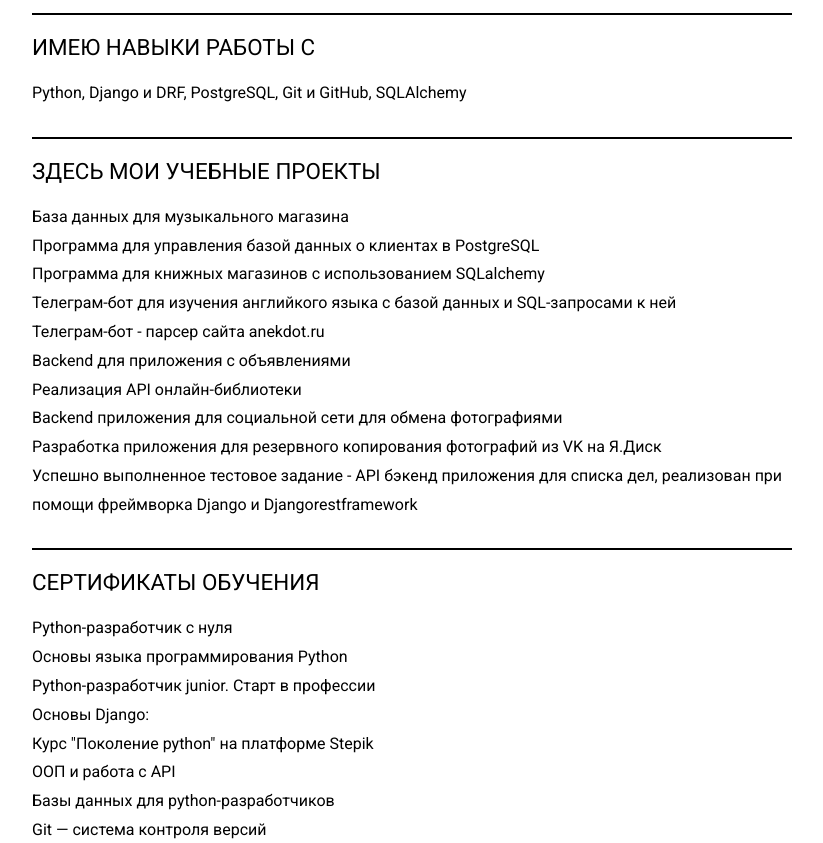
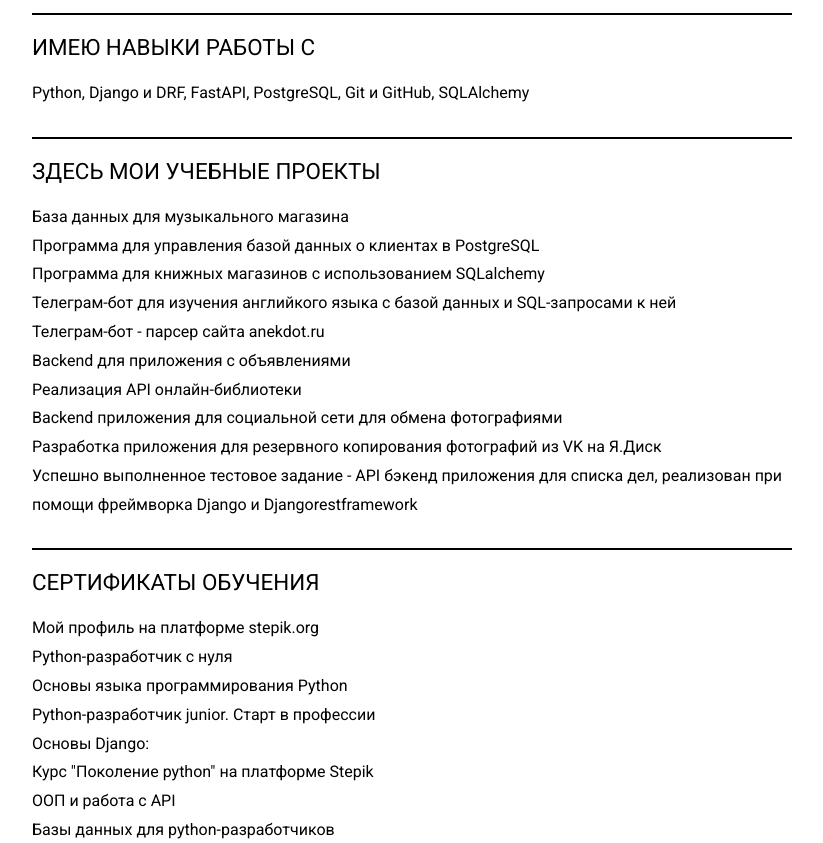
Before and after one commit to MariyaTokarevaa/MariyaTokareva.github.io, a plain HTML site: page index.html in a window 1280 px wide. Shown: the part 368-1211 px from the top of the page, without its empty margins (228-1051 px from the left). Drawn offline with Linux system fonts and the light colour scheme.

Commit message:
Update index.html

```diff
--- a/index.html
+++ b/index.html
@@ -52,7 +52,7 @@
             <div class="content__main-item">
                 <div class="main-item__description">
                     <h2 class="content__subheader">Имею навыки работы с</h2>
-                    <p> Python, Django и DRF, PostgreSQL, Git и GitHub, SQLAlchemy </p>
+                    <p> Python, Django и DRF, FastAPI, PostgreSQL, Git и GitHub, SQLAlchemy </p>
                 </div>
             </div>
             <div class="content__main-item">
@@ -97,6 +97,7 @@
                 <div class="main-item__description">
                     <h2 class="content__subheader">Сертификаты обучения</h2>
                     <ul>
+                        <li><a href="https://stepik.org/users/478385183/certificates" target="_blank">Мой профиль на платформе stepik.org</a></li>
                         <li><a href="assets/sertificates/py-developer.jpeg" target="_blank">Python-разработчик с нуля</a></li>
                         <li><a href="assets/sertificates/python.jpeg" target="_blank">Основы
                             языка
```
